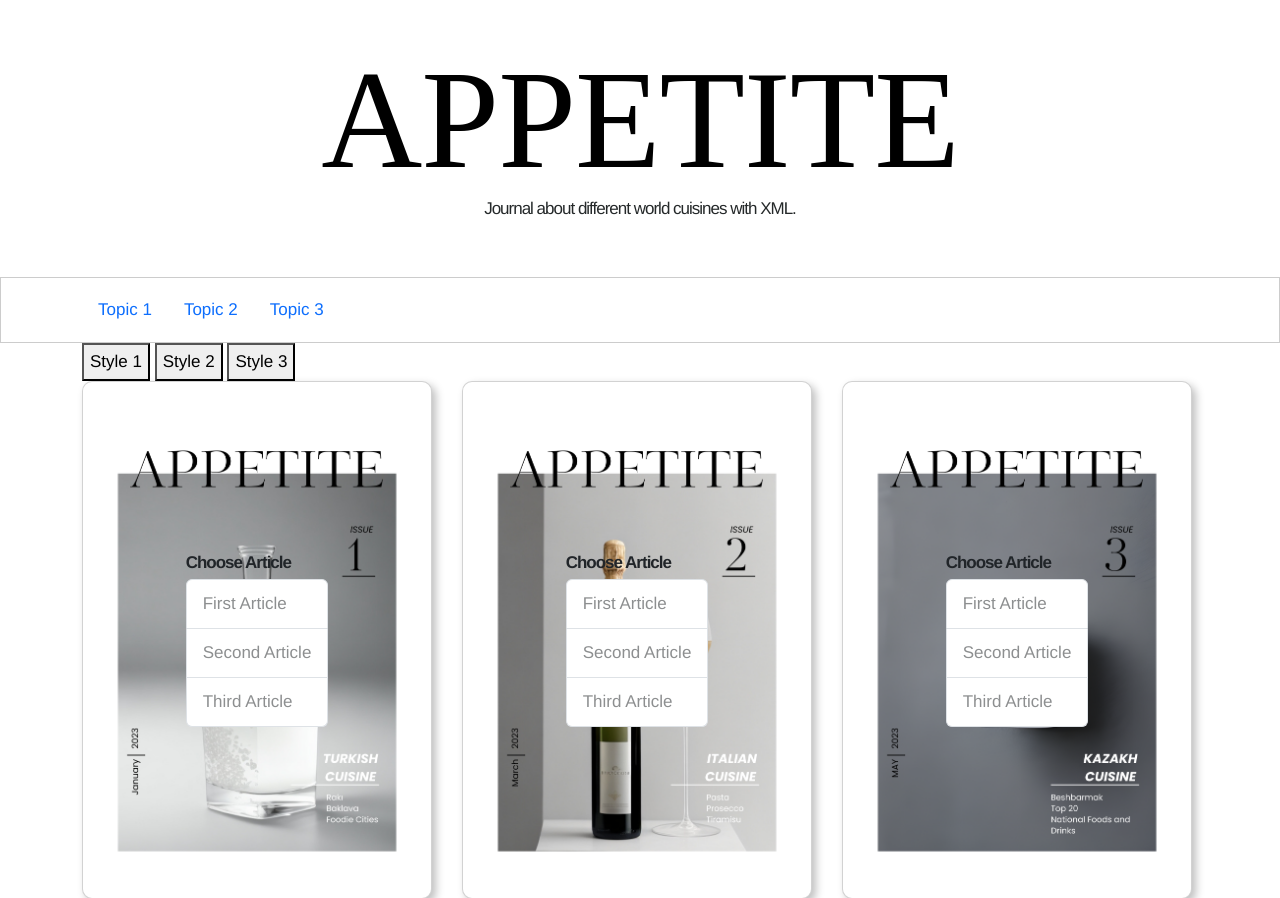
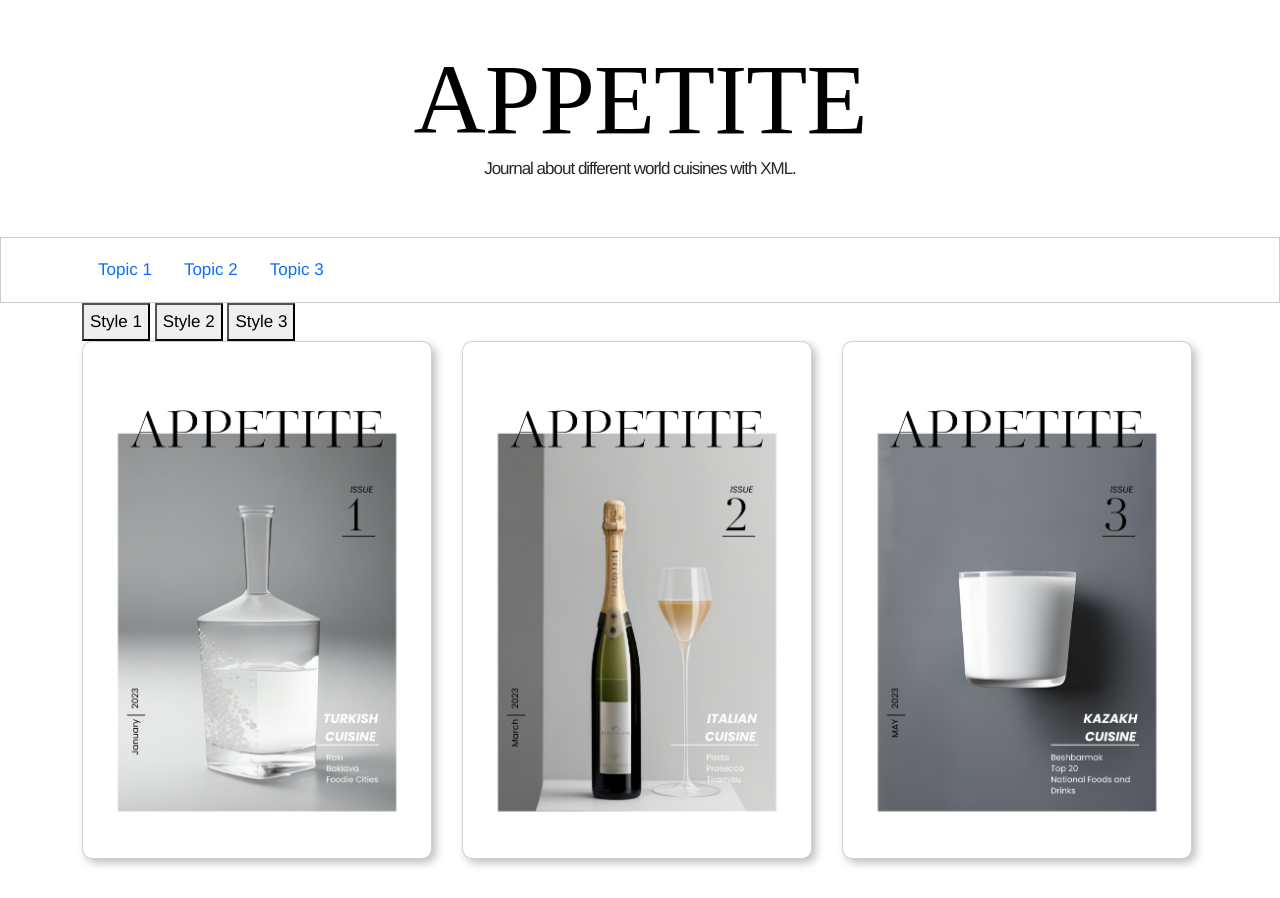
Before and after one commit to ranacoskun/appetite, a plain HTML site: page index.html in a window 1280 px wide. Shown: the top 898 px of the page. Drawn offline with nearby package versions, Linux system fonts and the light colour scheme.

Commit message:
update css files

```diff
--- a/css/baroque.css
+++ b/css/baroque.css
@@ -21,7 +21,7 @@ a:focus, a:hover { text-decoration: none; color: #f85759; }
 .page-caption {  padding-top: 50px; padding-bottom: 50px;
 }
 .page-title { line-height: 1; color: #b91818; text-align: center;  font-family: Kudryashev Headline;
-    font-weight: Sans;
+    font-weight: 400;
     font-size: 100px; }
 .page-sub {text-align: center; font-weight: lighter;}
 .card-section { position: relative; bottom: 60px; }
--- a/css/minimalism.css
+++ b/css/minimalism.css
@@ -22,7 +22,7 @@ a:focus, a:hover { text-decoration: none; color: #f85759; }
 }
 .page-title { line-height: 1; color: #000000; text-align: center;  font-family: Kudryashev Headline;
     font-weight: 400;
-    font-size: 140px; }
+    font-size: 100px; }
 .page-sub {text-align: center; font-weight: lighter;}
 .card-section { position: relative; bottom: 60px; }
 .card-block { padding: 80px; }
--- a/index.html
+++ b/index.html
@@ -134,14 +134,14 @@
                 <div class="card mb-4">
                     <img src="img/minimalism/covers/tur-minimalism.png" alt="Turkey Magazine Cover"
                         class="card-img-top">
-                    <div class="card-body">
+                    <!-- <div class="card-body">
                         <h5 class="card-title">Choose Article</h5>
                         <ul class="list-group">
                             <li class="list-group-item"><a href="article.html">First Article</a></li>
                             <li class="list-group-item"><a href="article.html">Second Article</a></li>
                             <li class="list-group-item"><a href="article.html">Third Article</a></li>
                         </ul>
-                    </div>
+                    </div> -->
                 </div>
             </div>
 
@@ -149,14 +149,14 @@
             <div class="col-md-4">
                 <div class="card mb-4">
                     <img src="img/minimalism/covers/ita-minimalism.png" alt="Italy Magazine Cover" class="card-img-top">
-                    <div class="card-body">
+                    <!-- <div class="card-body">
                         <h5 class="card-title">Choose Article</h5>
                         <ul class="list-group">
                             <li class="list-group-item"><a href="article.html">First Article</a></li>
                             <li class="list-group-item"><a href="article.html">Second Article</a></li>
                             <li class="list-group-item"><a href="article.html">Third Article</a></li>
                         </ul>
-                    </div>
+                    </div> -->
                 </div>
             </div>
 
@@ -165,14 +165,14 @@
                 <div class="card mb-4">
                     <img src="img/minimalism/covers/kaz-minimalism.png" alt="Kazakhstan Magazine Cover"
                         class="card-img-top">
-                    <div class="card-body">
+                    <!-- <div class="card-body">
                         <h5 class="card-title">Choose Article</h5>
                         <ul class="list-group">
                             <li class="list-group-item"><a href="article.html">First Article</a></li>
                             <li class="list-group-item"><a href="article.html">Second Article</a></li>
                             <li class="list-group-item"><a href="article.html">Third Article</a></li>
                         </ul>
-                    </div>
+                    </div> -->
                 </div>
             </div>
         </div>
@@ -215,7 +215,7 @@
     <div class="container">
         <div id="team" class="pt-3">
             <div class="container">
-                <h3 class="text-center subheadline">The team</h3>
+                <h3 class="subheadline">The team</h3>
                 <p class="text-center">Meet the projects team. We are all students from the master degree DHDK of the
                     <i>University of Bologna "Alma Mater Studiorum".</i>
                 </p>
```
